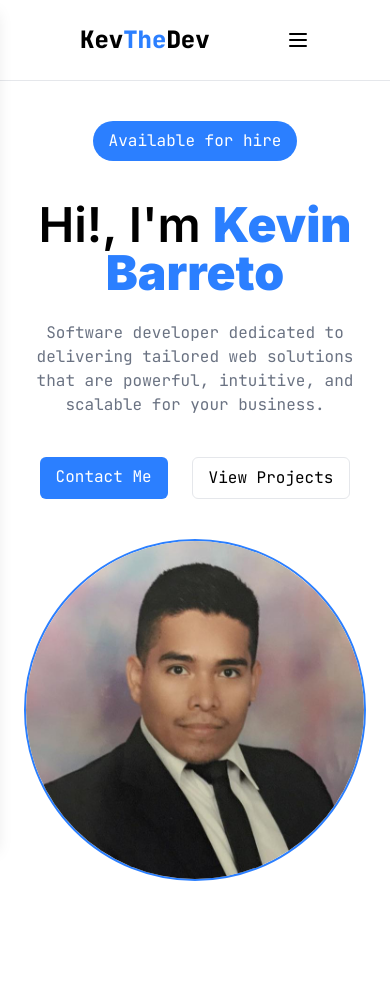
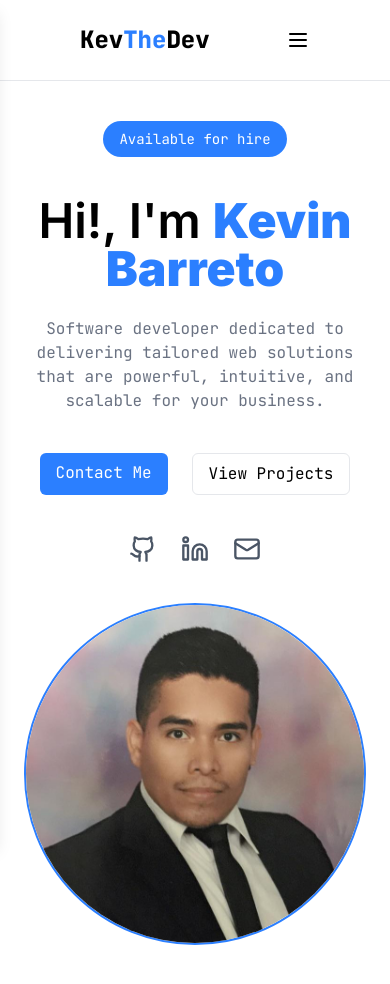
Before and after one commit to kevyyar/2025-portfolio, a Next.js app: page / in a window 390 px wide. Before the commit the page ends 921 px from the top, so only its background shows below. Built offline with nearby package versions, Linux system fonts and the light colour scheme.

Commit message:
feat: :sparkles: refactor hero section for better responsiveness; add social icons component and adjust styles for headings and subheading

```diff
--- a/src/app/globals.css
+++ b/src/app/globals.css
@@ -21,7 +21,6 @@
   }
 }
 
-/* Apply fonts with Tailwind utilities */
 h1,
 h2,
 h3,
--- a/src/components/heading.tsx
+++ b/src/components/heading.tsx
@@ -1,11 +1,11 @@
 function Heading() {
   return (
-    <div className="text-center flex flex-col items-center gap-6">
-      <h1 className="text-5xl font-bold">
+    <div className="text-center md:text-left">
+      <h1 className="text-5xl font-bold mb-6 md:text-7xl">
         Hi!, I&apos;m{" "}
         <span className="text-blue-500 font-black">Kevin Barreto</span>
       </h1>
-      <p className="text-gray-500">
+      <p className="text-gray-500 md:text-xl">
         Software developer dedicated to delivering tailored web solutions that
         are powerful, intuitive, and scalable for your business.
       </p>
--- a/src/components/hero-cta.tsx
+++ b/src/components/hero-cta.tsx
@@ -2,7 +2,7 @@ import Button from "./button";
 
 function HeroCTA() {
   return (
-    <div className="flex gap-6">
+    <div className="flex gap-6 md:text-xl">
       <Button href="https://www.linkedin.com/in/kevyyar/">Contact Me</Button>
       <Button
         href="#projects"
--- a/src/components/hero.tsx
+++ b/src/components/hero.tsx
@@ -1,16 +1,24 @@
+import { ArrowDown } from "lucide-react";
 import Heading from "./heading";
 import HeroCTA from "./hero-cta";
 import ProfilePic from "./profile-pic";
+import SocialIcons from "./social-icons";
 import Subheading from "./subheading";
 
 function Hero() {
   return (
-    <section className="flex flex-col items-center py-10 px-6 gap-y-10">
-      <Subheading />
-      <Heading />
-      <HeroCTA />
-      <div>
+    <section className="flex flex-col py-10 px-6 gap-y-10 md:grid md:grid-cols-2 md:container md:mx-auto md:px-14">
+      <div className="flex flex-col items-center gap-y-10 md:items-start md:pr-10">
+        <Subheading />
+        <Heading />
+        <HeroCTA />
+        <SocialIcons />
+      </div>
+      <div className="flex flex-col items-center md:items-end md:pl-6">
         <ProfilePic />
+      </div>
+      <div className="hidden col-span-2 md:flex justify-center mt-18 cursor-pointer">
+        <ArrowDown size={48} className="text-gray-600 animate-bounce" />
       </div>
     </section>
   );
--- a/src/components/profile-pic.tsx
+++ b/src/components/profile-pic.tsx
@@ -2,14 +2,17 @@ import Image from "next/image";
 
 function ProfilePic() {
   return (
+    <div className="w-full max-w-[400px] md:max-w-[500px]">
       <Image
         src="/images/me.jpeg"
         alt="Profile Pic"
         width={400}
         height={400}
         priority
-      className="rounded-full border-2 border-blue-500"
+        className="rounded-full border-2 border-blue-500 object-cover w-full h-auto"
+        sizes="(max-width: 768px) 500px, 400px"
       />
+    </div>
   );
 }
 
--- /dev/null
+++ b/src/components/social-icons.tsx
@@ -0,0 +1,37 @@
+import { GithubIcon, LinkedinIcon, MailIcon } from "lucide-react";
+import Link from "next/link";
+
+function SocialIcons() {
+  return (
+    <div className="flex gap-6 md:gap-8">
+      <Link
+        href="https://github.com/kevyyar"
+        target="_blank"
+        rel="noopener noreferrer"
+        aria-label="GitHub Profile"
+        className="text-gray-600 hover:text-blue-500 focus:text-blue-500 transition-colors"
+      >
+        <GithubIcon size={28} />
+      </Link>
+      <Link
+        href="https://www.linkedin.com/in/kevyyar/"
+        target="_blank"
+        rel="noopener noreferrer"
+        aria-label="LinkedIn Profile"
+        className="text-gray-600 hover:text-blue-500 focus:text-blue-500 transition-colors"
+      >
+        <LinkedinIcon size={28} />
+      </Link>
+      <Link
+        href="mailto:barretokevin@hotmail.com"
+        rel="noopener noreferrer"
+        aria-label="Send Email"
+        className="text-gray-600 hover:text-blue-500 focus:text-blue-500 transition-colors"
+      >
+        <MailIcon size={28} />
+      </Link>
+    </div>
+  );
+}
+
+export default SocialIcons;
--- a/src/components/subheading.tsx
+++ b/src/components/subheading.tsx
@@ -1,6 +1,6 @@
 function Subheading() {
   return (
-    <span className="bg-blue-500 rounded-full py-2 px-4 text-white">
+    <span className="bg-blue-500 rounded-full py-2 px-4 text-white text-sm md:text-md">
       Available for hire
     </span>
   );
```
Lines whose indentation alone changed are shown as unchanged.
